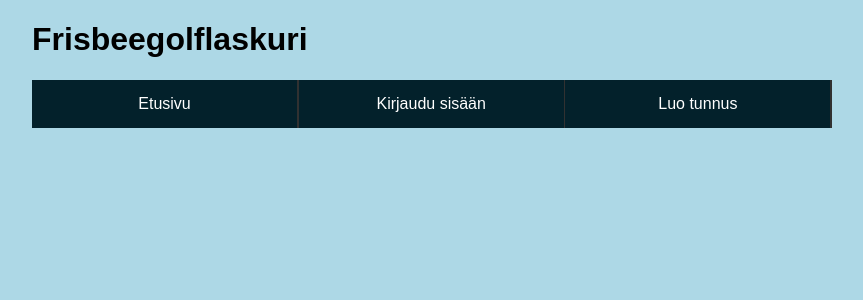
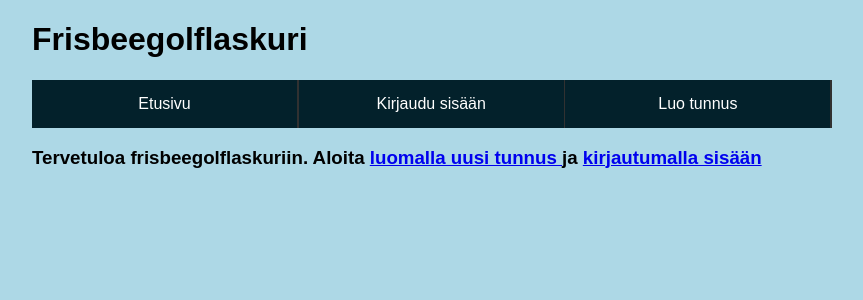
Before and after one commit to hinichijou/TKT20019-frisbeegolflaskuri, a Flask app: page / in a window 1280 px wide. Shown: the top 300 px of the page, without its empty margins (208-1071 px from the left). Run offline with Flask 3, Linux system fonts and the light colour scheme.

Commit message:
Added a welcome message to index page when not logged in as the paged seemed empty.

```diff
--- a/localization.py
+++ b/localization.py
@@ -111,6 +111,10 @@ localizations_fin = {
     "username_taken": "VIRHE: tunnus on jo varattu",
     "user_does_not_exist": "VIRHE: käyttäjää ei ole olemassa",
     "wrong_username_or_password": "VIRHE: väärä tunnus tai salasana",
+    "welcome_message_1": "Tervetuloa frisbeegolflaskuriin. Aloita",
+    "welcome_message_2": "ja",
+    "welcome_message_register_link": "luomalla uusi tunnus",
+    "welcome_message_login_link": "kirjautumalla sisään",
     "create_round_course_does_not_exist": """VIRHE: Rataa ei löytynyt tietokannasta. Uutta kierrosta ei luotu.
         Varmista että rata on tietokannassa ja yritä uudelleen.""",
 }
--- a/templates/index.html
+++ b/templates/index.html
@@ -6,6 +6,13 @@
   {% if session.user_id %}
     <h2>{{ get_localization("all_rounds_header") }}</h2>
     {% for round in rounds %}{{ components.round_list_item(round) }}{% endfor %}
+  {% else %}
+    <h3>
+      {{ get_localization("welcome_message_1") }}
+      {{ components.link_with_text("/register", get_localization("welcome_message_register_link")) }}
+       {{ get_localization("welcome_message_2") }}
+      {{ components.link_with_text("/login", get_localization("welcome_message_login_link")) }}
+    </h3>
   {% endif %}
 {% endblock content %}
 {% block page_navigation %}
```
